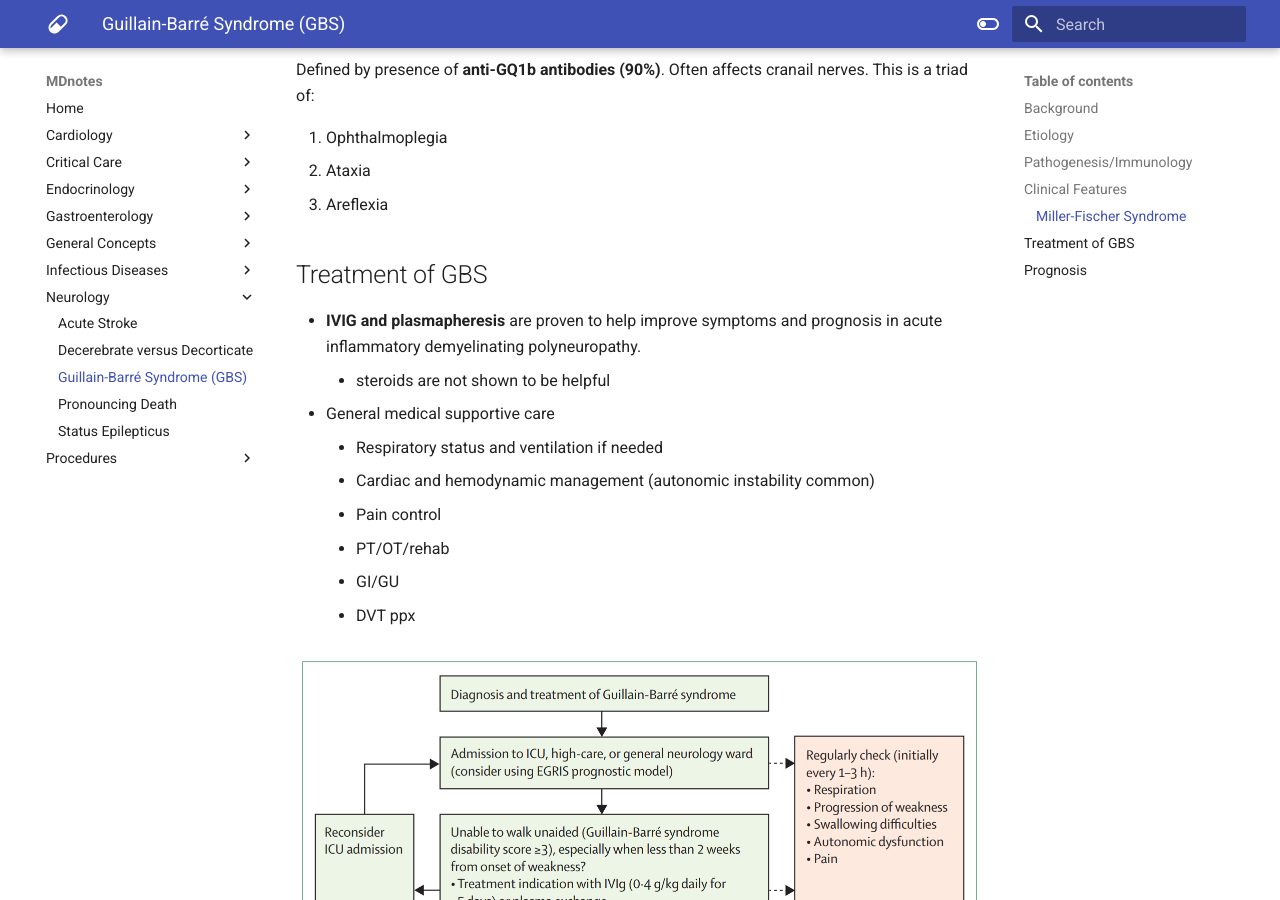
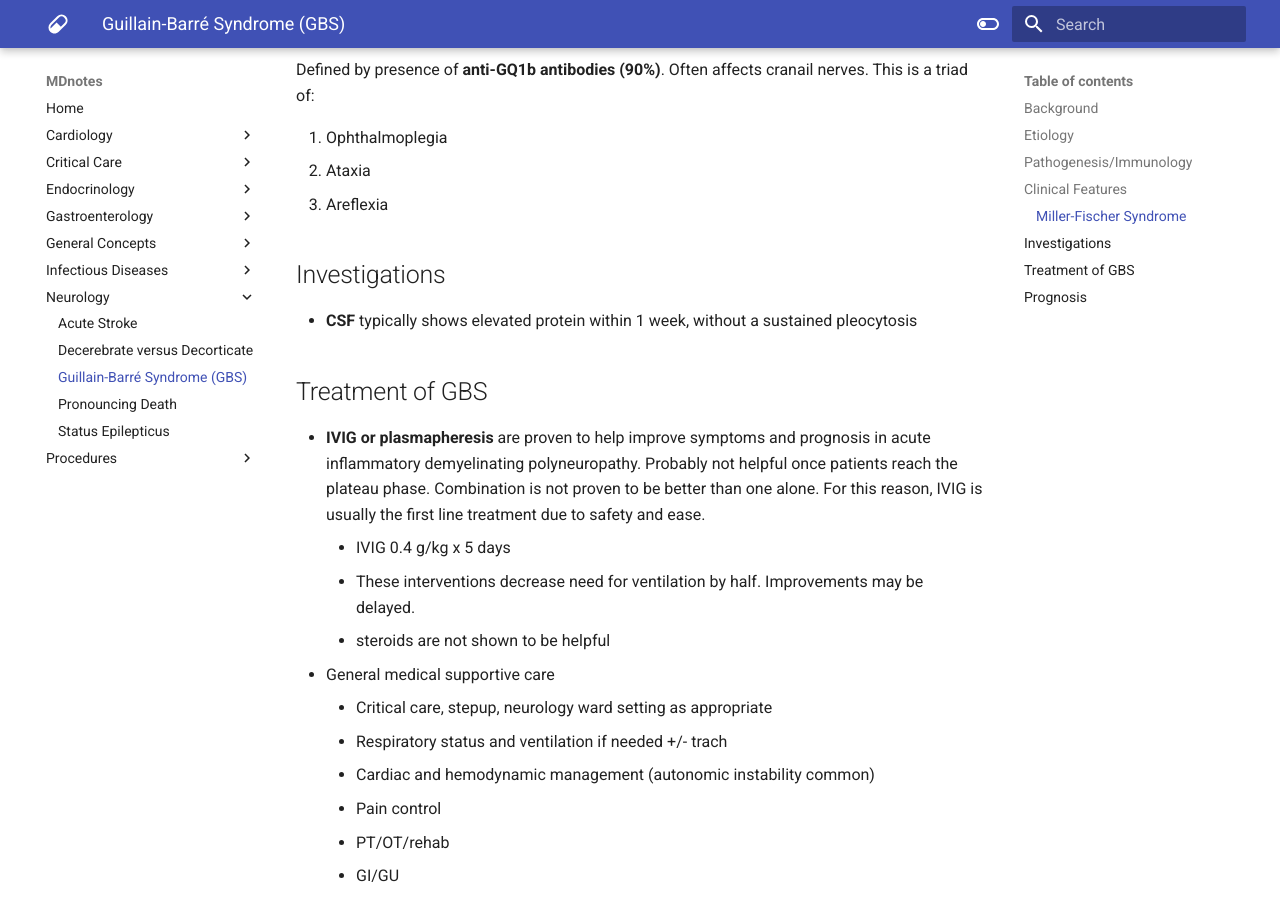
Before and after one commit to jzpero/mdnotes, an MkDocs documentation site: the page built from docs/Neurology/Guillain-Barré Syndrome.md, in a window 1280 px wide and 900 px high, scrolled down 2440 px. Built offline with MkDocs 1.6.1 and Material for MkDocs 9.7.7, drawn with Linux system fonts in a browser that asks for light colours.

Commit message:
vault backup: 2021-04-15 03:56:17
Affected files:

"docs/Neurology/Guillain-Barr\303\251 Syndrome.md"

```diff
--- a/docs/Neurology/Guillain-Barré Syndrome.md
+++ b/docs/Neurology/Guillain-Barré Syndrome.md
@@ -51,12 +51,19 @@ Defined by presence of **anti-GQ1b antibodies (90%)**. Often affects cranail ner
 2. Ataxia
 3. Areflexia
 
+## Investigations
+
+- **CSF** typically shows elevated protein within 1 week, without a sustained pleocytosis
+
 ## Treatment of GBS
 
-- **IVIG and plasmapheresis** are proven to help improve symptoms and prognosis in acute inflammatory demyelinating polyneuropathy.
+- **IVIG or plasmapheresis** are proven to help improve symptoms and prognosis in acute inflammatory demyelinating polyneuropathy. Probably not helpful once patients reach the plateau phase. Combination is not proven to be better than one alone. For this reason, IVIG is usually the first line treatment due to safety and ease.
+    - IVIG 0.4 g/kg x 5 days
+    - These interventions decrease need for ventilation by half. Improvements may be delayed.
     - steroids are not shown to be helpful
 - General medical supportive care
-    - Respiratory status and ventilation if needed
+    - Critical care, stepup, neurology ward setting as appropriate
+    - Respiratory status and ventilation if needed +/- trach
     - Cardiac and hemodynamic management (autonomic instability common)
     - Pain control
     - PT/OT/rehab
```
